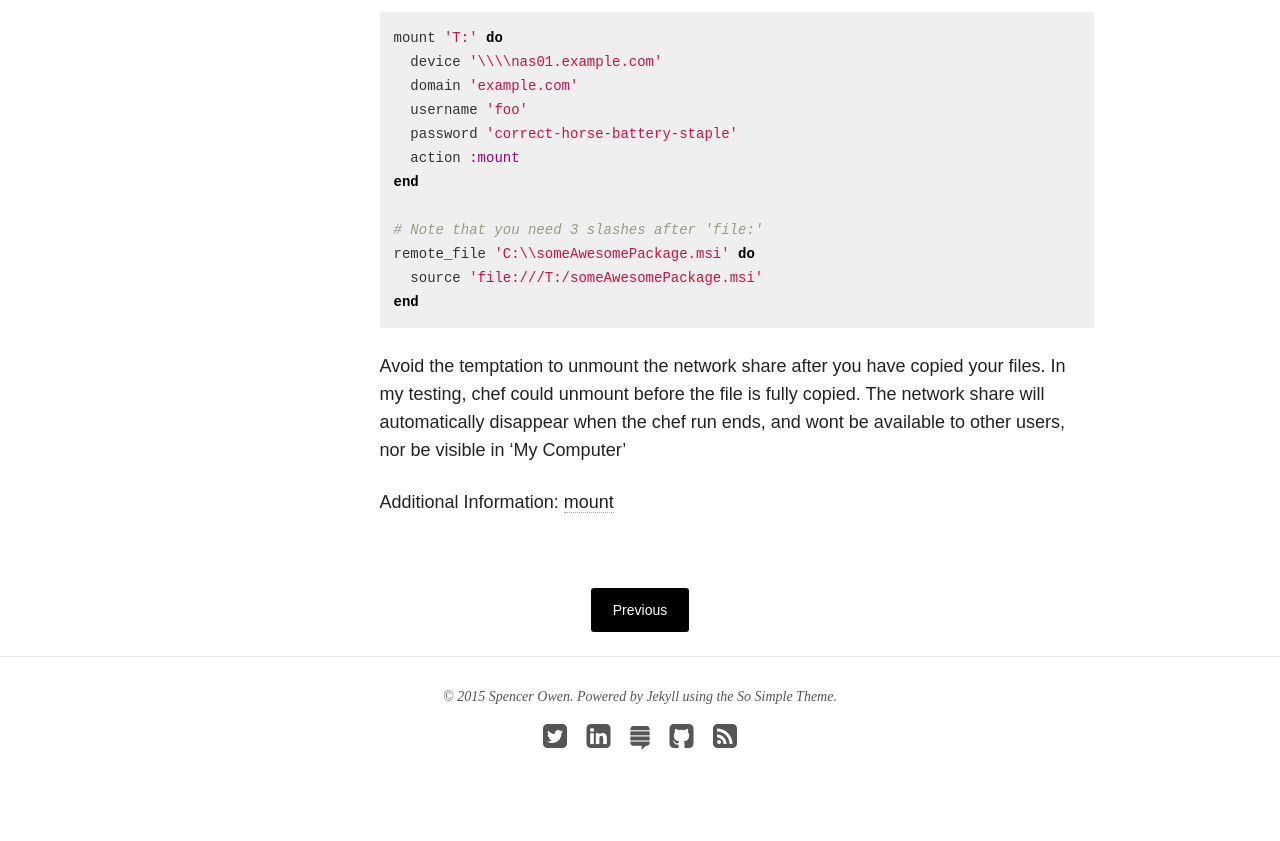
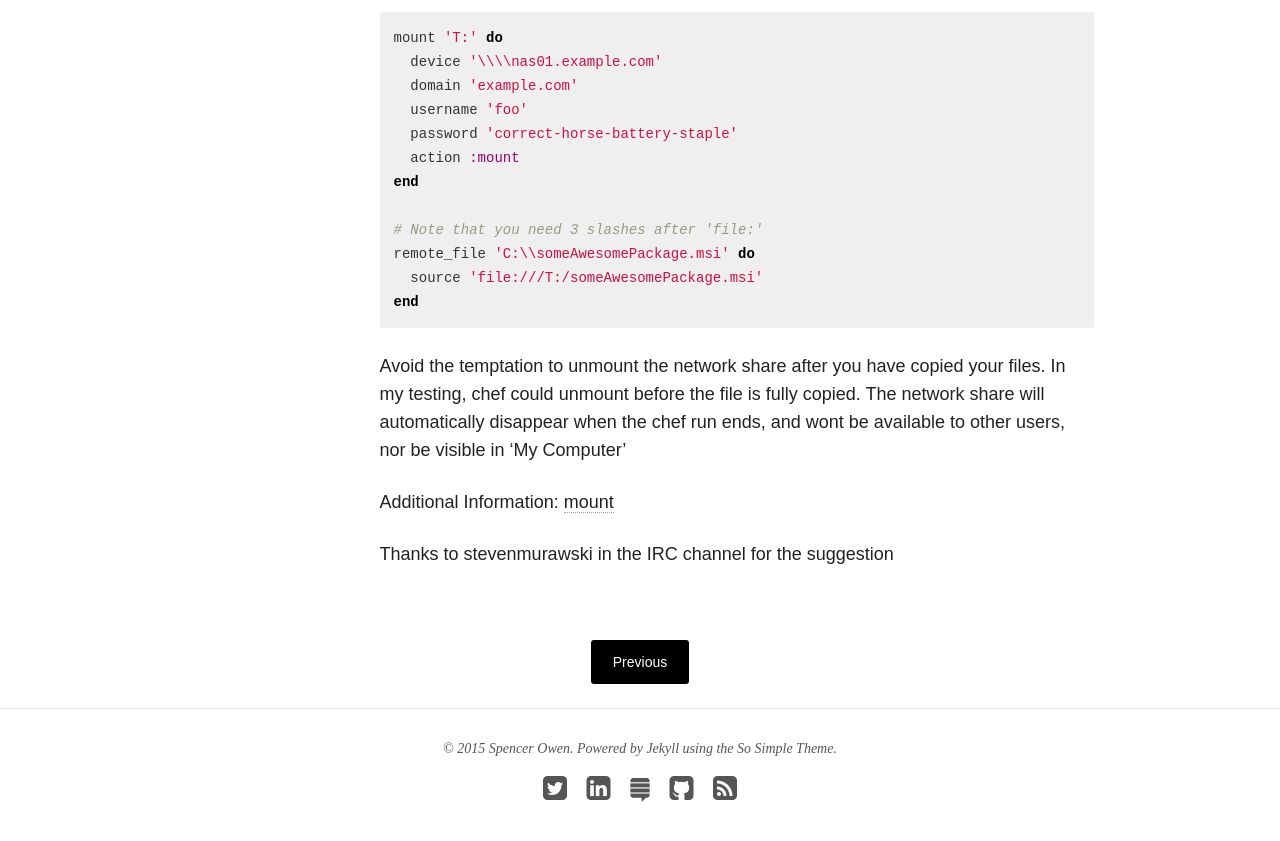
Before and after one commit to spuder/spuder.github.io, a Jekyll site: the page built from _posts/2015-09-09-chef-copy-from-network.markdown, in a window 1280 px wide and 900 px high, scrolled down 1833 px. Shown: the top 841 px of the window. Built offline with Jekyll 4.4.1, drawn with Linux system fonts in a browser that asks for light colours; nearby versions of some CDN libraries; Markdown is read by kramdown in place of the engine named in the settings.

Commit message:
Adds credits

```diff
--- a/_posts/2015-09-09-chef-copy-from-network.markdown
+++ b/_posts/2015-09-09-chef-copy-from-network.markdown
@@ -74,3 +74,5 @@ end
 Avoid the temptation to unmount the network share after you have copied your files. In my testing, chef could unmount before the file is fully copied. The network share will automatically disappear when the chef run ends, and wont be available to other users, nor be visible in 'My Computer'
 
 Additional Information: [mount](https://docs.chef.io/resource_mount.html)
+
+Thanks to stevenmurawski in the IRC channel for the suggestion
```
